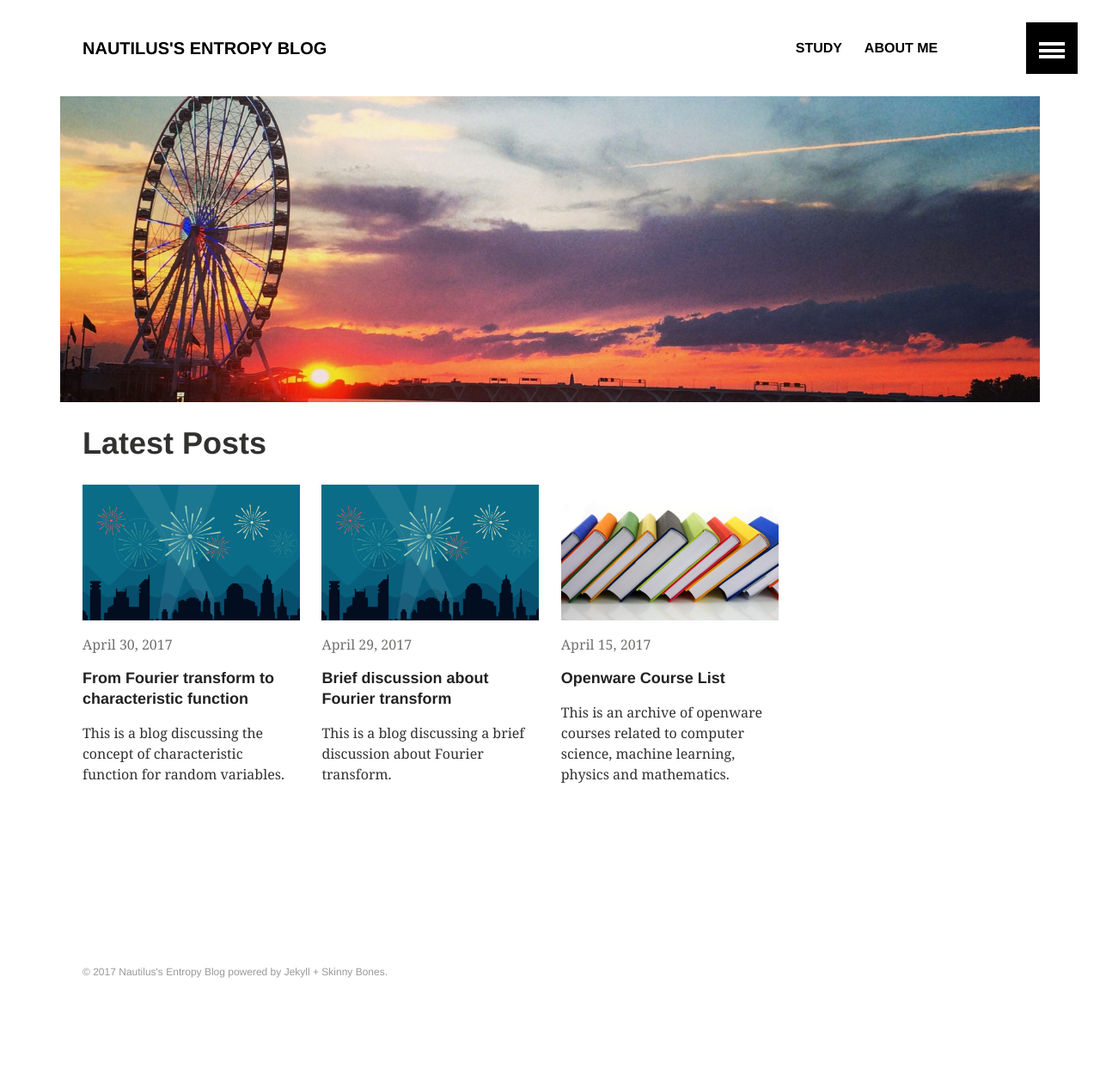
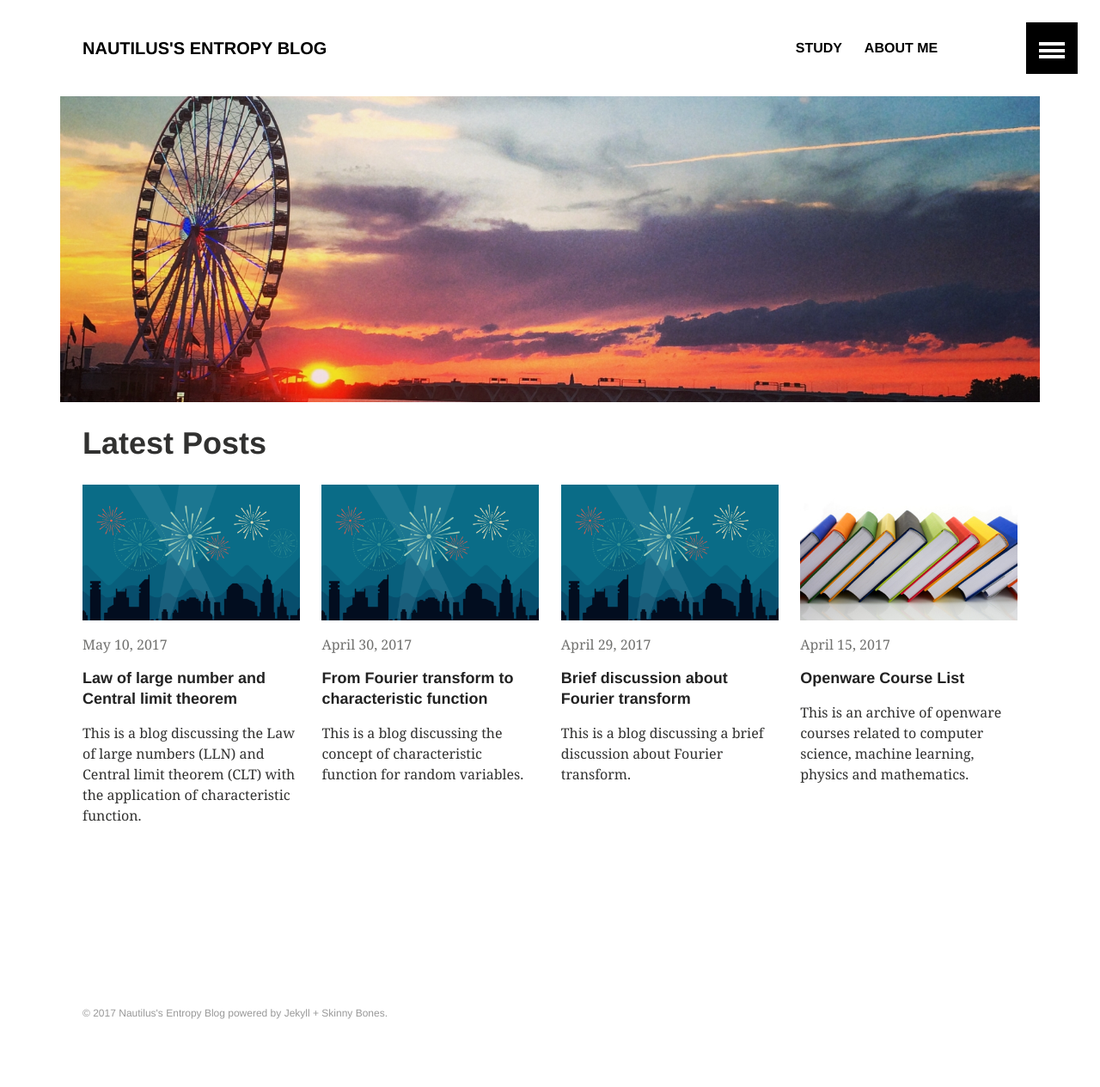
Before and after one commit to alex8937/alex8937.github.io, a Jekyll site: the page built from index.md, in a window 1280 px wide. Shown: the whole page at 86% size. Built offline with Jekyll 4.4.1, drawn with Linux system fonts in a browser that asks for light colours; before the commit the page ends 1217 px from its top, so only the background shows below that; some of the changed lines change nothing that is shown.

Commit message:
Working on LLN and CLT

```diff
--- a/_posts/study/2017-04-30-From-Fourier-transform to Characteristic-function.md
+++ b/_posts/study/2017-04-30-From-Fourier-transform to Characteristic-function.md
@@ -220,7 +220,7 @@ $$\begin{equation}
 \end{split}
 \end{equation}$$
 
-This property is essential in deriving weak Law of Large Number and Central Limit Theorem. More details will be discussed in later post.
+This property is essential in deriving weak Law of Large Numbers and Central Limit Theorem. More details will be discussed in later post.
 
 ### Characteristic function of normal random variables
 
@@ -298,4 +298,4 @@ which can also be found consistent with the scaling property of Fourier transfor
 
 ### Spoiler:
 
-In next post, we will look into the weak Law of Large Number and Central Limit Theorem from the perspective of characteristic function. See you next time.
+In next post, we will look into the Law of Large Numbers and Central Limit Theorem from the perspective of characteristic function. See you next time.
--- /dev/null
+++ b/_posts/study/2017-05-10-Law-of-large-number-and-Central-limit-theorem.md
@@ -0,0 +1,147 @@
+---
+layout: article
+title: "Law of large number and Central limit theorem"
+categories: study
+comments: true
+image:
+  feature: Stanford-University-1600x500.jpg
+---
+
+This is a blog discussing the Law of large numbers (LLN) and Central limit theorem (CLT) with the application of characteristic function.
+
+In probability theory, both Law of large numbers and Central limit theorem describe the asymptotic behavior of the empirical average of the independent and identically distributed (i.i.d.) random variables towards the expected value as number of experiments grows.
+
+## Law of large numbers
+
+Consider a sequence of i.i.d. random variables $\color{black}{X_i}$ with mean $\color{black}{\mu = E\left[{X}\right]}$, the law of large numbers come in following two forms, one weak law and one strong law:
+
+### Weak law
+
+The weak law of large numbers states that the sample average converges in probability towards the expected value. That is for $\color{black}{\forall \epsilon > 0}$,
+
+$$\begin{equation}
+\begin{split}
+\color{black}
+{\lim_{n \rightarrow \infty}Pr \left( \left| \hat{\mu}_n - \mu \right| \leq \epsilon \right) = 1 .}
+\end{split}
+\end{equation}$$
+
+This is sometimes also denoted as when $\color{black}{n \rightarrow \infty}$,
+
+$$\begin{equation}
+\begin{split}
+\color{black}
+{\hat{\mu}_n \overset{P}{\rightarrow} \mu,}
+\end{split}
+\end{equation}$$
+
+where $\color{black}{\overset{P}{\rightarrow}}$ is called convergence in probability. What weak law represents is that as size of sample goes infinity, the probability that the empirical average $\color{black}{\hat{\mu}_n}$ is within the $\color{black}{\epsilon}$ neighborhood of the expectation $\color{black}{\mu}$ goes to $\color{black}{1}$. In other word, weak law does not guarantee that $\color{black}{\hat{\mu}_n}$ is always within the $\color{black}{\epsilon}$ neighborhood of the expectation $\color{black}{\mu}$. For instance,
+it can be the case that for  most of time $\color{black}{\hat{\mu}_n}$ converges to $\color{black}{\mu}$, but with very small probability $\color{black}{\hat{\mu}_n}$ deviates from $\color{black}{\mu}$ and the deviation can keep on increasing.
+
+### Strong law
+
+The strong law of large numbers states that the sample average converges almost surely to the expected value. That is
+
+$$\begin{equation}
+\begin{split}
+\color{black}
+{Pr \left( \lim_{n \rightarrow \infty} {\hat{\mu}_n = \mu}\right) = 1 .}
+\end{split}
+\end{equation}$$
+
+This is sometimes also denoted as when $\color{black}{n \rightarrow \infty}$,
+
+$$\begin{equation}
+\begin{split}
+\color{black}
+{\hat{\mu}_n \overset{a.s.}{\rightarrow} \mu},
+\end{split}
+\end{equation}$$
+
+where $\color{black}{\overset{a.s.}{\rightarrow}}$ is called almost sure convergence. What strong law represents is that the probability that the empirical average $\color{black}{\hat{\mu}_n}$ is equal to the expectation $\color{black}{\mu}$ will be equal to $\color{black}{1}$ as the number of sample goes to infinity. In other words, the strong law prevents the occurrence of deviation from happening when $\color{black}{n}$ is sufficiently large.
+
+### Proof of weak law using characteristic function
+
+Here I provide the proof of weak law of large numbers using characteristic function discussed in [last post](https://alex8937.github.io/study/From-Fourier-transform-to-Characteristic-function/). For anyone who is interested in the proof of strong law, please check [here](https://www.math.ucdavis.edu/~tracy/courses/math135A/UsefullCourseMaterial/lawLargeNo.pdf).
+
+In order to prove the weak law, let us introduce [Lévy's continuity theorem](https://en.wikipedia.org/wiki/L%C3%A9vy%27s_continuity_theorem). That is if for $\color{black}{\forall t}$
+
+$$\begin{equation}
+\begin{split}
+\color{black}
+{\lim_{n \rightarrow \infty}{\phi}_{X_{n}}(t) = {\phi}_{X}(t)  }
+\end{split}
+\end{equation}$$
+
+then $\color{black}{\phi_{X_{n}}(t)}$ converges to $\color{black}{\phi_{X}(t)}$ in probability. Thus, to prove the weak law of large numbers is equivalent to prove that
+
+$$\begin{equation}
+\begin{split}
+\color{black}
+{\lim_{n \rightarrow \infty}{\phi}_{\hat{\mu}_{n}}(t) = {\phi}_{\mu}(t)  .}
+\end{split}
+\end{equation}$$
+
+where the random variable of empirical average $\color{black}{\hat{\mu}_{n}}$ is defined as
+
+$$\begin{equation}
+\begin{split}
+\color{black}
+{\hat{\mu}_{n} = \frac{1}{n}\sum_{i=1}^{n} X_i =\sum_{i=1}^{n} \frac{X_i}{n}}
+\end{split}
+\end{equation}$$
+
+Due to the fact of each random variable $\color{black}{X_i}$ being i.i.d. drawn from the same probability distribution with $\color{black}{\mu = E\left[{X}\right]}$, the characteristic function of $\color{black}{\hat{\mu}_{n}}$ is then
+
+
+$$\begin{equation}
+\begin{split}
+\color{black}
+{\phi_{\hat{\mu}_{n}}(t)}
+& \color{black}{= \prod_{i=1}^{n}{\phi}_{X_i/n}(t)  }\\
+& \color{black}{= \prod_{i=1}^{n}{\phi}_{X_i}\left(\frac{t}{n} \right)  }\\
+& \color{black}{= \left[{\phi}_{X}\left(\frac{t}{n} \right) \right]^n }\\
+& \color{black}{= \left(E[\mathrm{exp}(i\frac{tX}{n})] \right)^n }\\
+\end{split}
+\end{equation}$$
+
+Let us expand the exponential term with Taylor series up to first order, i.e.
+
+$$\begin{equation}
+\begin{split}
+\color{black}
+{\mathrm{exp}(i\frac{tX}{n}) = 1 + i\frac{tX}{n} + O(t^2)
+.}
+\end{split}
+\end{equation}$$
+
+and its expectation becomes
+
+$$\begin{equation}
+\begin{split}
+\color{black}
+{E\left[\mathrm{exp}(i\frac{tX}{n}) \right]}
+&\color{black}{= E\left[1 + i\frac{tX}{n} + O(t^2)\right]} \\
+&\color{black}{= 1 + E\left[i\frac{tX}{n}\right] + O(t^2)} \\
+&\color{black}{= 1 + \frac{it\mu}{n} + O(t^2)} \\
+\end{split}
+\end{equation}$$
+
+Therefore,
+
+$$\begin{equation}
+\begin{split}
+\color{black}
+{\lim_{n \rightarrow \infty}{\phi}_{\hat{\mu}_{n}}(t)}
+& \color{black}{= \lim_{n \rightarrow \infty}\left(E[\mathrm{exp}(i\frac{tX}{n})] \right)^n }\\
+& \color{black}{= \lim_{n \rightarrow \infty}\left[1 + \frac{it\mu}{n} + O(t^2)\right]^n} \\
+& \color{black}{= \mathrm{exp}(it\mu)} \\
+& \color{black}{= {\phi}_{\mu}(t)} \\
+\end{split}
+\end{equation}$$
+
+By Lévy's continuity theorem, this finishes the proof. Another proof of weak law using [Chebyshev's inequality](https://en.wikipedia.org/wiki/Chebyshev%27s_inequality) can be found [here](https://ocw.mit.edu/courses/electrical-engineering-and-computer-science/6-262-discrete-stochastic-processes-spring-2011/video-lectures/lecture-3-law-of-large-numbers-convergence/MIT6_262S11_lec03.pdf). It is noted that the approach using Chebyshev's inequality assume the existence of variance for the random variables, whereas the proof with characteristic function holds always.
+
+## Central limit theorem
+
+Law of large numbers describe the behavior that empirical average of random variables will converge to the expectation as the sample size increases, but it does not answer the question "How fast is the convergence?".
```
